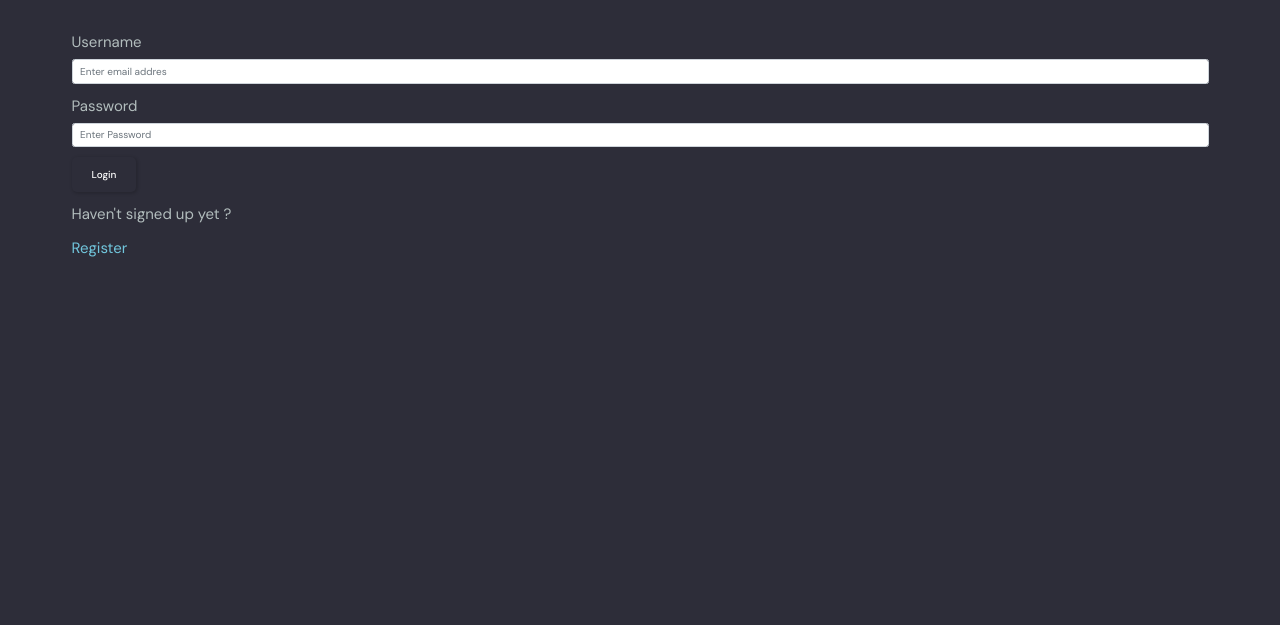
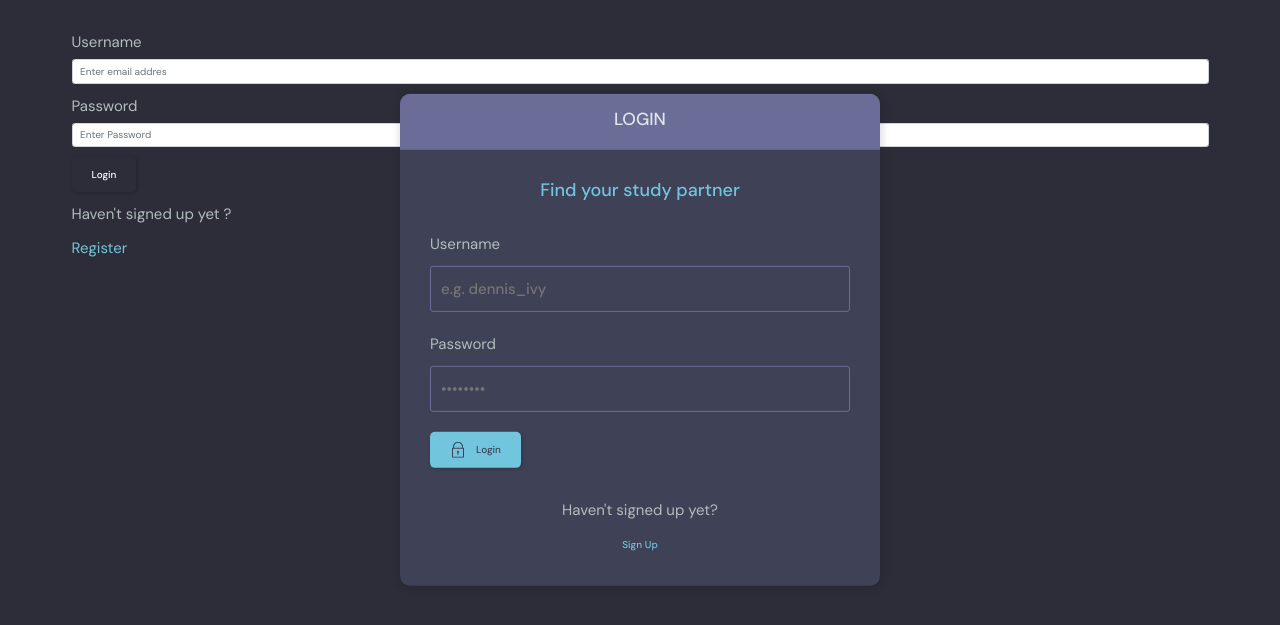
Before and after one commit to Mehfooz201/StudyTalk---A-Django-based---Web-based-with-AI, a Django app: page /login/ in a window 1280 px wide. Shown: the part 80-705 px from the top of the page. Run offline with Django 4.2, Linux system fonts and the light colour scheme.

Commit message:
login setup

```diff
--- a/base/templates/base/login_register.html
+++ b/base/templates/base/login_register.html
@@ -1,4 +1,5 @@
 {% extends 'base/main.html' %}
+{% load static %}
 {% block title %}
     Login
 {% endblock title %}
@@ -13,6 +14,64 @@
 
 
     {% if page == 'login' %}
+
+    <main class="auth layout">
+      <div class="container">
+        <div class="layout__box">
+          <div class="layout__boxHeader">
+            <div class="layout__boxTitle">
+              <h3>Login</h3>
+            </div>
+          </div>
+          <div class="layout__body">
+            <h2 class="auth__tagline">Find your study partner</h2>
+
+            <form class="form" action="">
+              {% csrf_token %}
+              <div class="form__group form__group">
+                <label for="room_name">Username</label>
+                <input id="username" name="username" type="text" placeholder="e.g. dennis_ivy" />
+              </div>
+              <div class="form__group">
+                <label for="password">Password</label>
+                <input
+                  id="password"
+                  name="password"
+                  type="password"
+                  placeholder="&bull;&bull;&bull;&bull;&bull;&bull;&bull;&bull;"
+                />
+              </div>
+
+              <button class="btn btn--main" type="submit">
+                <svg
+                  version="1.1"
+                  xmlns="http://www.w3.org/2000/svg"
+                  width="32"
+                  height="32"
+                  viewBox="0 0 32 32"
+                >
+                  <title>lock</title>
+                  <path
+                    d="M27 12h-1v-2c0-5.514-4.486-10-10-10s-10 4.486-10 10v2h-1c-0.553 0-1 0.447-1 1v18c0 0.553 0.447 1 1 1h22c0.553 0 1-0.447 1-1v-18c0-0.553-0.447-1-1-1zM8 10c0-4.411 3.589-8 8-8s8 3.589 8 8v2h-16v-2zM26 30h-20v-16h20v16z"
+                  ></path>
+                  <path
+                    d="M15 21.694v4.306h2v-4.306c0.587-0.348 1-0.961 1-1.694 0-1.105-0.895-2-2-2s-2 0.895-2 2c0 0.732 0.413 1.345 1 1.694z"
+                  ></path>
+                </svg>
+
+                Login
+              </button>
+            </form>
+
+            <div class="auth__action">
+              <p>Haven't signed up yet?</p>
+              <a href="{% url 'register' %}" class="btn btn--link">Sign Up</a>
+            </div>
+          </div>
+        </div>
+      </div>
+    </main>
+
     <div>
         <form action='', method='post'>
             {% csrf_token %}
--- a/base/templates/base/navbar.html
+++ b/base/templates/base/navbar.html
@@ -24,7 +24,7 @@
       {% if request.user.is_authenticated %}
       <!-- Logged In -->
       <div class="header__user">
-        <a href="profile.html">
+        <a href="#">
           <div class="avatar avatar--medium active">
             <img src="https://randomuser.me/api/portraits/men/37.jpg" />
           </div>
@@ -48,15 +48,15 @@
 
 
       <div class="dropdown-menu">
-        <a href="settings.html" class="dropdown-link"
+        <a href="{% url 'update-profile' %}" class="dropdown-link"
           ><svg version="1.1" xmlns="http://www.w3.org/2000/svg" width="32" height="32" viewBox="0 0 32 32">
             <title>tools</title>
             <path
               d="M27.465 32c-1.211 0-2.35-0.471-3.207-1.328l-9.392-9.391c-2.369 0.898-4.898 0.951-7.355 0.15-3.274-1.074-5.869-3.67-6.943-6.942-0.879-2.682-0.734-5.45 0.419-8.004 0.135-0.299 0.408-0.512 0.731-0.572 0.32-0.051 0.654 0.045 0.887 0.277l5.394 5.395 3.586-3.586-5.394-5.395c-0.232-0.232-0.336-0.564-0.276-0.887s0.272-0.596 0.572-0.732c2.552-1.152 5.318-1.295 8.001-0.418 3.274 1.074 5.869 3.67 6.943 6.942 0.806 2.457 0.752 4.987-0.15 7.358l9.392 9.391c0.844 0.842 1.328 2.012 1.328 3.207-0 2.5-2.034 4.535-4.535 4.535zM15.101 19.102c0.26 0 0.516 0.102 0.707 0.293l9.864 9.863c0.479 0.479 1.116 0.742 1.793 0.742 1.398 0 2.535-1.137 2.535-2.535 0-0.668-0.27-1.322-0.742-1.793l-9.864-9.863c-0.294-0.295-0.376-0.74-0.204-1.119 0.943-2.090 1.061-4.357 0.341-6.555-0.863-2.631-3.034-4.801-5.665-5.666-1.713-0.561-3.468-0.609-5.145-0.164l4.986 4.988c0.391 0.391 0.391 1.023 0 1.414l-5 5c-0.188 0.188-0.441 0.293-0.707 0.293s-0.52-0.105-0.707-0.293l-4.987-4.988c-0.45 1.682-0.397 3.436 0.164 5.146 0.863 2.631 3.034 4.801 5.665 5.666 2.2 0.721 4.466 0.604 6.555-0.342 0.132-0.059 0.271-0.088 0.411-0.088z"
             ></path>
           </svg>
-          Settings</a
-        >
+          Settings</a>
+
         <a href="{% url 'logout' %}" class="dropdown-link"
           >
           <svg version="1.1" xmlns="http://www.w3.org/2000/svg" width="32" height="32" viewBox="0 0 32 32">
--- a/base/templates/base/profile.html
+++ b/base/templates/base/profile.html
@@ -33,7 +33,10 @@
             <div class="profile__info">
               <h3>{{user.username}}</h3>
               <p>@{{user.username}}</p>
-              <a href="edit-user.html" class="btn btn--main btn--pill">Edit Profile</a>
+
+              {% if request.user == user %}
+                <a href="{% url 'update-profile'  %}" class="btn btn--main btn--pill">Edit Profile</a>
+              {% endif %}
             </div>
             <div class="profile__about">
               <h3>About</h3>
--- a/base/urls.py
+++ b/base/urls.py
@@ -5,6 +5,7 @@ urlpatterns = [
 
 
     path('profile/<int:pk>/', views.userProfile, name='user-profile'),
+    path('update-profile/', views.updateUser, name='update-profile'),
 
 
     path('login/', views.loginPage, name='login'),
--- a/base/views.py
+++ b/base/views.py
@@ -7,7 +7,7 @@ from django.contrib.auth.forms import UserCreationForm
 
 from django.db.models import Q
 from .models import Room, Topic, Message
-from .forms import RoomForm
+from .forms import RoomForm, UserForm
 
 
 
@@ -197,3 +197,18 @@ def deleteMessage(request, pk):
         return redirect('home')
 
     return render(request, 'base/delete.html', {'obj':message})
+
+
+
+@login_required(login_url="/login/")
+def updateUser(request):
+    user = request.user
+    form = UserForm(instance = user)
+
+    if request.method == 'POST':
+        form = UserForm(request.POST, instance=user)
+        if form.is_valid:
+            form.save()
+            return redirect('user-profile', pk=user.id)
+
+    return render(request, 'base/edit-user.html', {'form':form})
```
Also changed, not shown: base/forms.py (+7 -0 lines), base/templates/base/delete.html (+34 -17 lines), base/templates/base/edit-user.html (added, +63 -0 lines), base/templates/base/room.html (+9 -7 lines), db.sqlite3.
